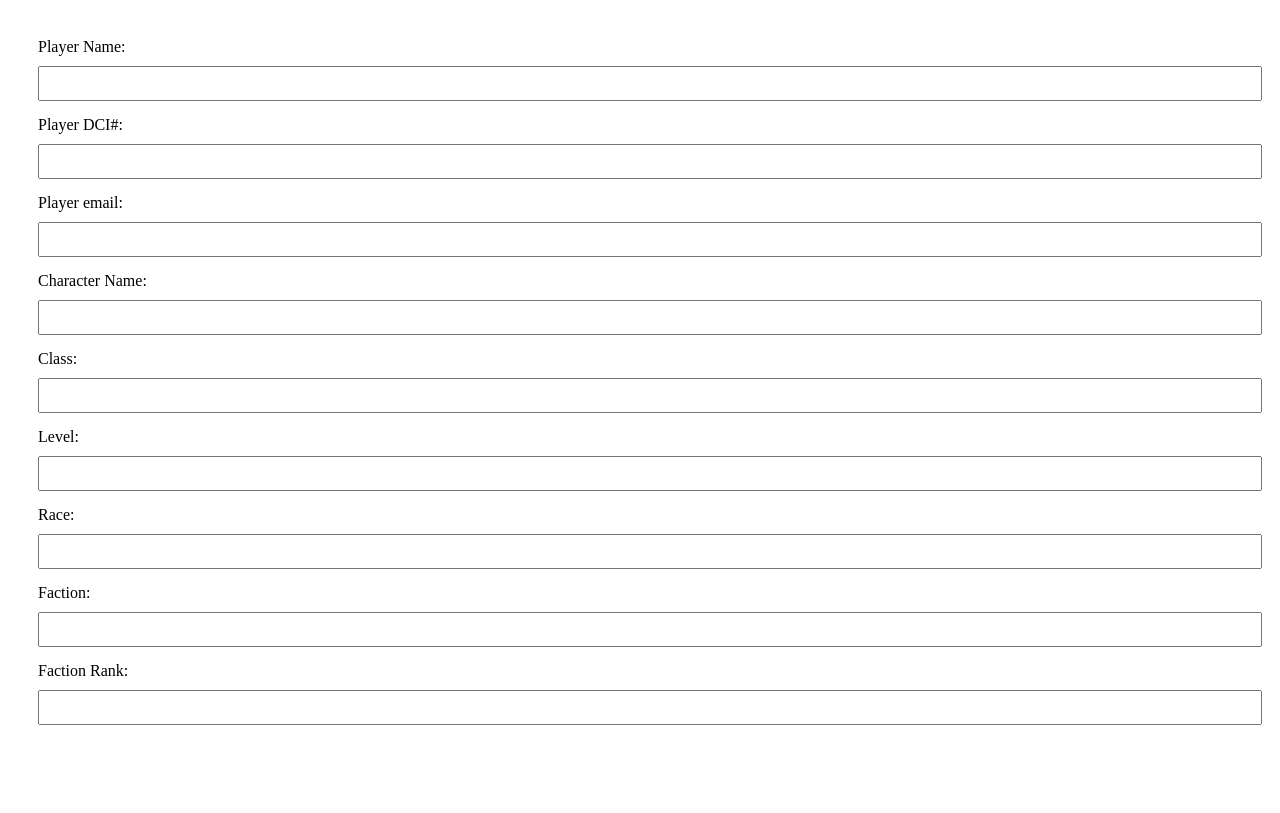
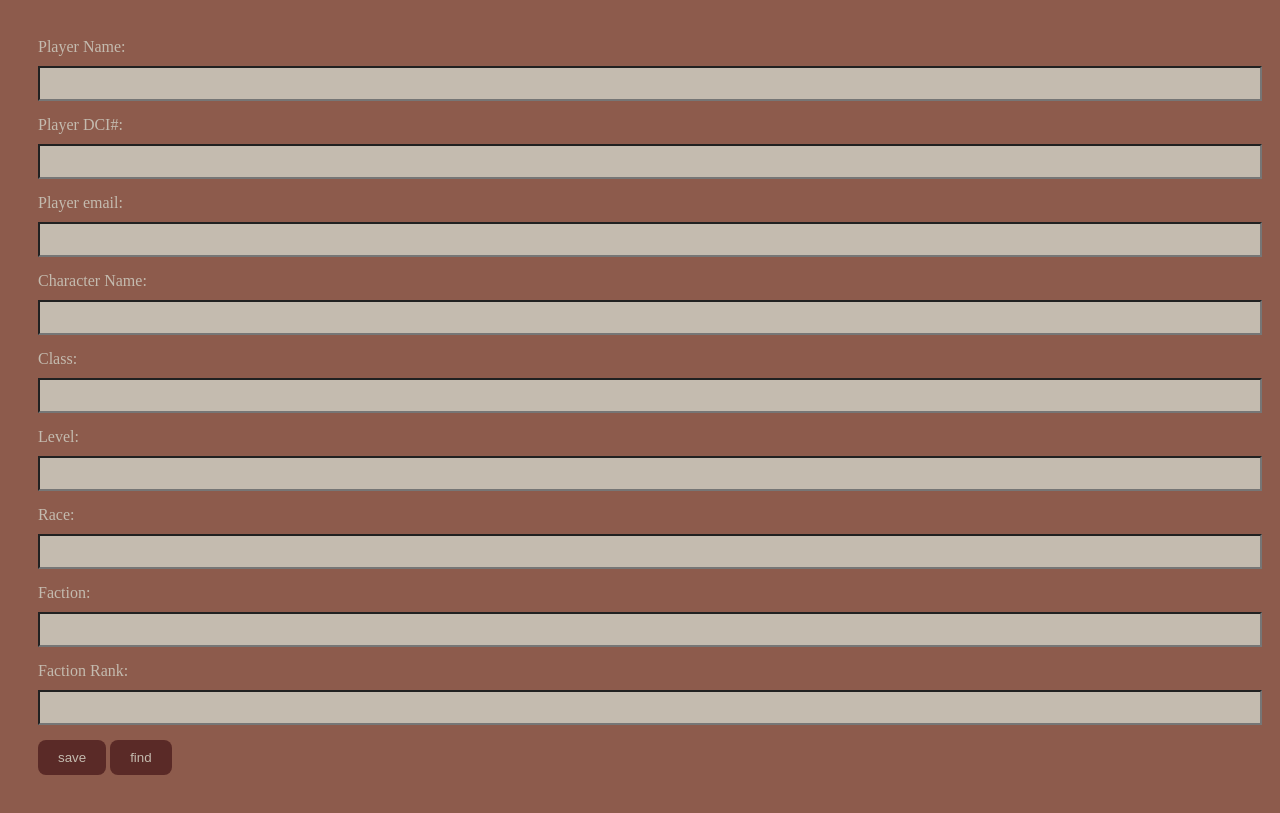
Before and after one commit to ryanroat/ALLogSheet, a plain HTML site: page index.html in a window 1280 px wide. Drawn offline with Linux system fonts and the light colour scheme.

Commit message:
updated css

```diff
--- a/form.css
+++ b/form.css
@@ -1,9 +1,14 @@
+html, body {
+  background-color: #8d5b4c;
+}
+
 .bio{
   padding: 30px;
 }
 
 .bio .form-group{
   padding-bottom: 15px;
+  color: #c4bbaf;
 }
 
 .bio label{
@@ -11,7 +16,20 @@
   padding-bottom: 10px;
 }
 
-.bio input{
+.bio input[type="text"]{
+  background-color: #c4bbaf;
   padding: 8px;
   width: 100%;
 }
+.bio input[type="submit"]{
+  background-color: #5a2a27;
+  color: #c4bbaf;
+  padding: 10px 20px;
+  border:none;
+  border-radius: 8px;
+}
+
+.bio input[type="submit"]:hover{
+  background-color: #c4bbaf;
+  color: #5a2a27;
+}
--- a/index.html
+++ b/index.html
@@ -47,6 +47,8 @@
           <label>Faction Rank: </label>
           <input type="text" name="pc-faction-rank">
         </div>
+        <input type="submit" class="btn-bio" value="save" name="save">
+        <input type="submit" class="btn-bio" value="find" name="find">
       </form>
     </div>
   </div>
```
